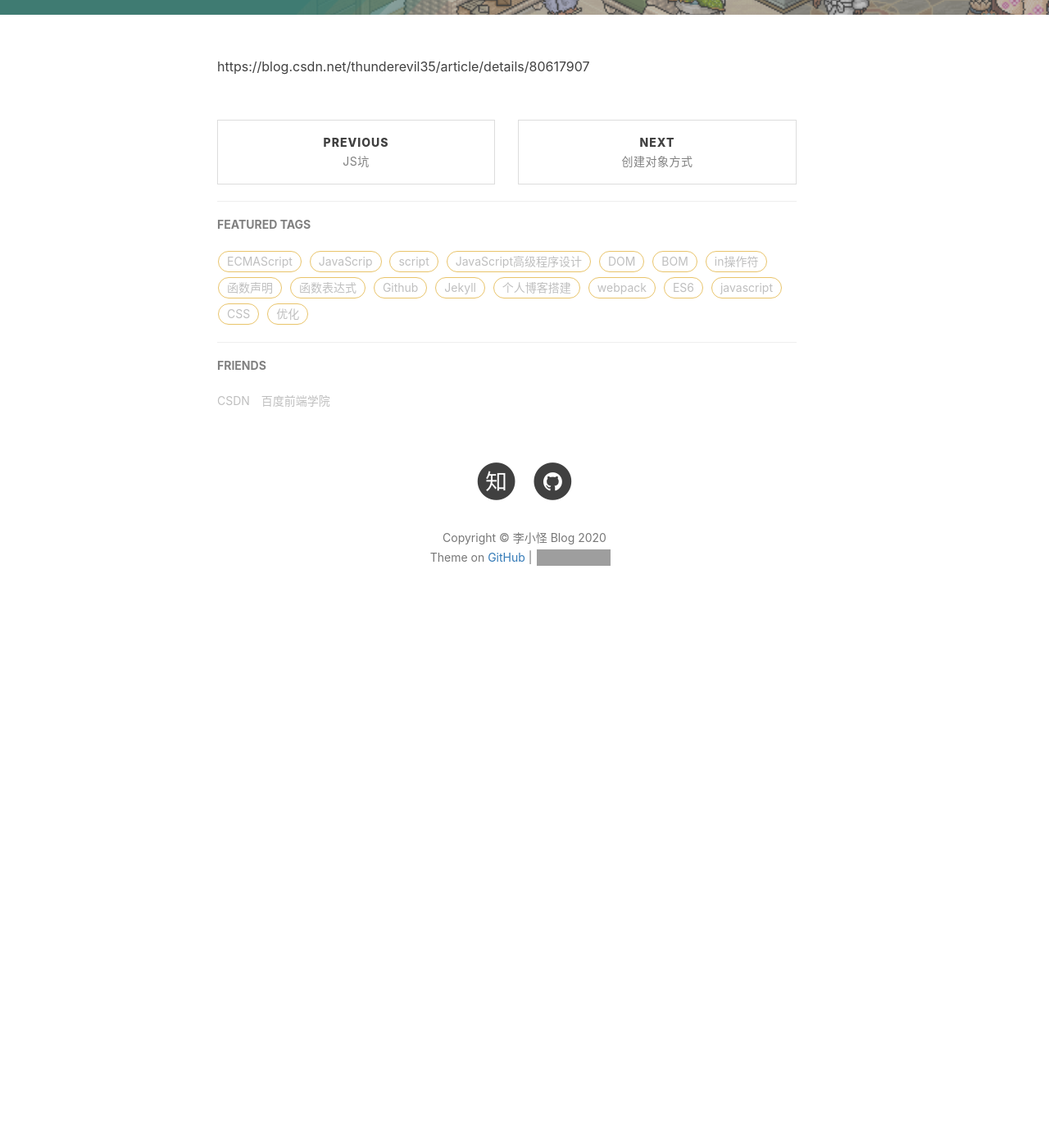
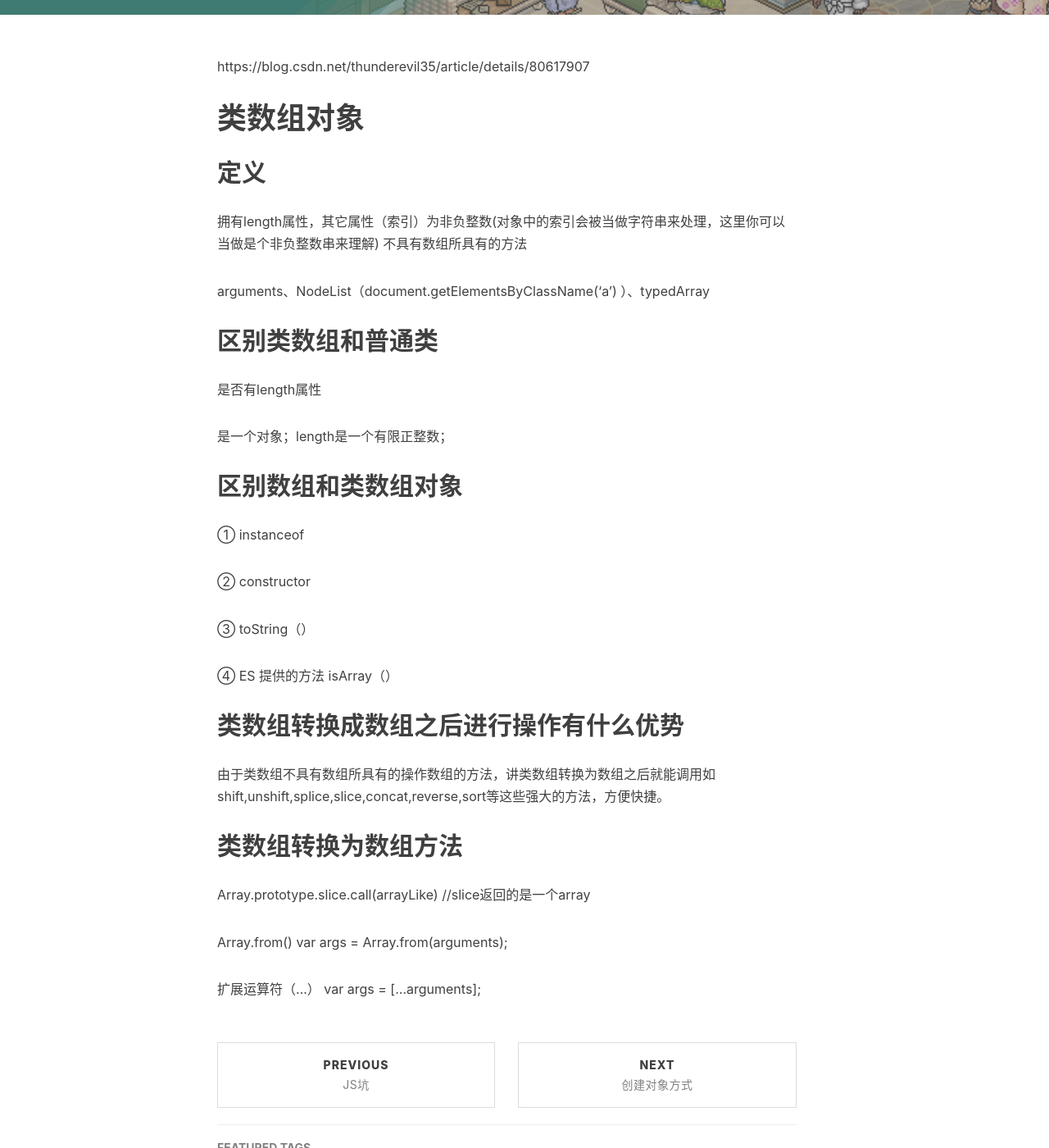
Before and after one commit to 1liza/1liza.github.io, a Jekyll site: the page built from _posts/草稿/2020-09-11-数组和类数组对象.md, in a window 1280 px wide and 1400 px high, scrolled down 405 px. Shown: the whole window at 82% size. Built offline with Jekyll 4.4.1, drawn with Linux system fonts in a browser that asks for light colours; nearby versions of some CDN libraries; some web fonts are replaced; our own code applies the rules of GitHub Pages for plain Markdown files; comment, search, counter and statistics services are not loaded; before the commit the page ends 1189 px from its top, so only the background shows below that; grey boxes are pictures that could not be loaded.

Commit message:
add script

```diff
--- a/_posts/2020-09-11-数组和类数组对象.md
+++ /dev/null
@@ -1 +0,0 @@
-https://blog.csdn.net/thunderevil35/article/details/80617907
--- /dev/null
+++ b/_posts/草稿/2020-09-11-数组和类数组对象.md
@@ -0,0 +1,40 @@
+https://blog.csdn.net/thunderevil35/article/details/80617907
+# 类数组对象
+
+## 定义
+
+拥有length属性，其它属性（索引）为非负整数(对象中的索引会被当做字符串来处理，这里你可以当做是个非负整数串来理解)
+不具有数组所具有的方法
+
+arguments、NodeList（document.getElementsByClassName('a') ）、typedArray
+
+## 区别类数组和普通类
+
+是否有length属性
+
+是一个对象；length是一个有限正整数；
+
+## 区别数组和类数组对象
+
+① instanceof
+
+② constructor
+
+③ toString（）
+
+④ ES 提供的方法 isArray（）
+
+## 类数组转换成数组之后进行操作有什么优势
+
+由于类数组不具有数组所具有的操作数组的方法，讲类数组转换为数组之后就能调用如shift,unshift,splice,slice,concat,reverse,sort等这些强大的方法，方便快捷。
+
+## 类数组转换为数组方法
+
+Array.prototype.slice.call(arrayLike) //slice返回的是一个array
+
+
+Array.from()
+var args = Array.from(arguments);
+
+扩展运算符（…）
+var args = [...arguments];
```
Also changed, not shown: _posts/2020-05-21-常见技巧.md (+0 -11 lines), _posts/2020-06-29-CSS优先规则.md (+8 -0 lines), _posts/exercises/js/js继承.js (+16 -0 lines), _posts/exercises/js/实现链表.js (added, +148 -0 lines), _posts/草稿/scoped.md (added, +39 -0 lines), _posts/草稿/vuerouter.md (added, +39 -0 lines), _posts/草稿/跨域.md (added).
